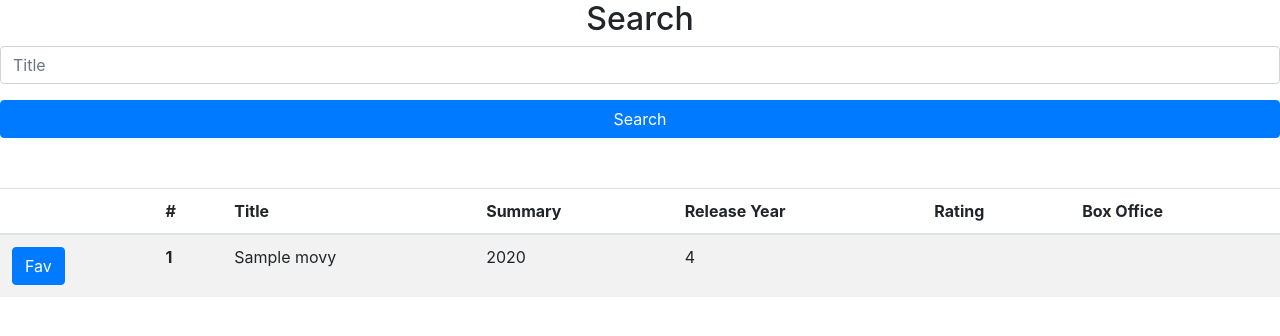
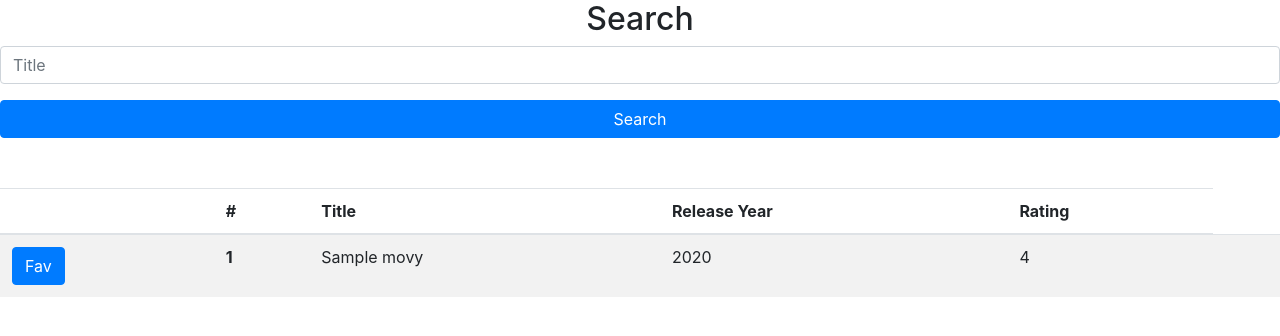
Before and after one commit to map155/database-management-movies, a Flask app: page /GetMovies in a window 1280 px wide. Shown: the top 336 px of the page. Run offline with Flask 2, Linux system fonts and the light colour scheme; tables that the repository leaves empty or names only in its code hold one stand-in row (values such as "Sample post"); some libraries are stand-ins or nearby versions.

Commit message:
dropped movies description and box office

```diff
--- a/webapp/templates/movies.html
+++ b/webapp/templates/movies.html
@@ -21,10 +21,8 @@
       <th scope="col"></th>
       <th scope="col">#</th>
       <th scope="col">Title</th>
-      <th scope="col">Summary</th>
       <th scope="col">Release Year</th>
       <th scope="col">Rating</th>
-      <th scope="col">Box Office</th>
     </tr>
   </thead>
   <tbody>
@@ -36,7 +34,6 @@
             <td>{{line[2]}}</td>
             <td>{{line[3]}}</td>
             <td>{{line[4]}}</td>
-            <td>{{line[5]}}</td>
          </tr>
        {% endfor %}
 
--- a/webapp/templates/moviesTable.html
+++ b/webapp/templates/moviesTable.html
@@ -3,10 +3,8 @@
       <th scope="col"></th>
       <th scope="col">#</th>
       <th scope="col">Title</th>
-      <th scope="col">Summary</th>
       <th scope="col">Release Year</th>
       <th scope="col">Rating</th>
-      <th scope="col">Box Office</th>
     </tr>
   </thead>
   <tbody>
@@ -17,8 +15,6 @@
             <td>{{line[1]}}</td>
             <td>{{line[2]}}</td>
             <td>{{line[3]}}</td>
-            <td>{{line[4]}}</td>
-            <td>{{line[5]}}</td>
          </tr>
        {% endfor %}
 
```
